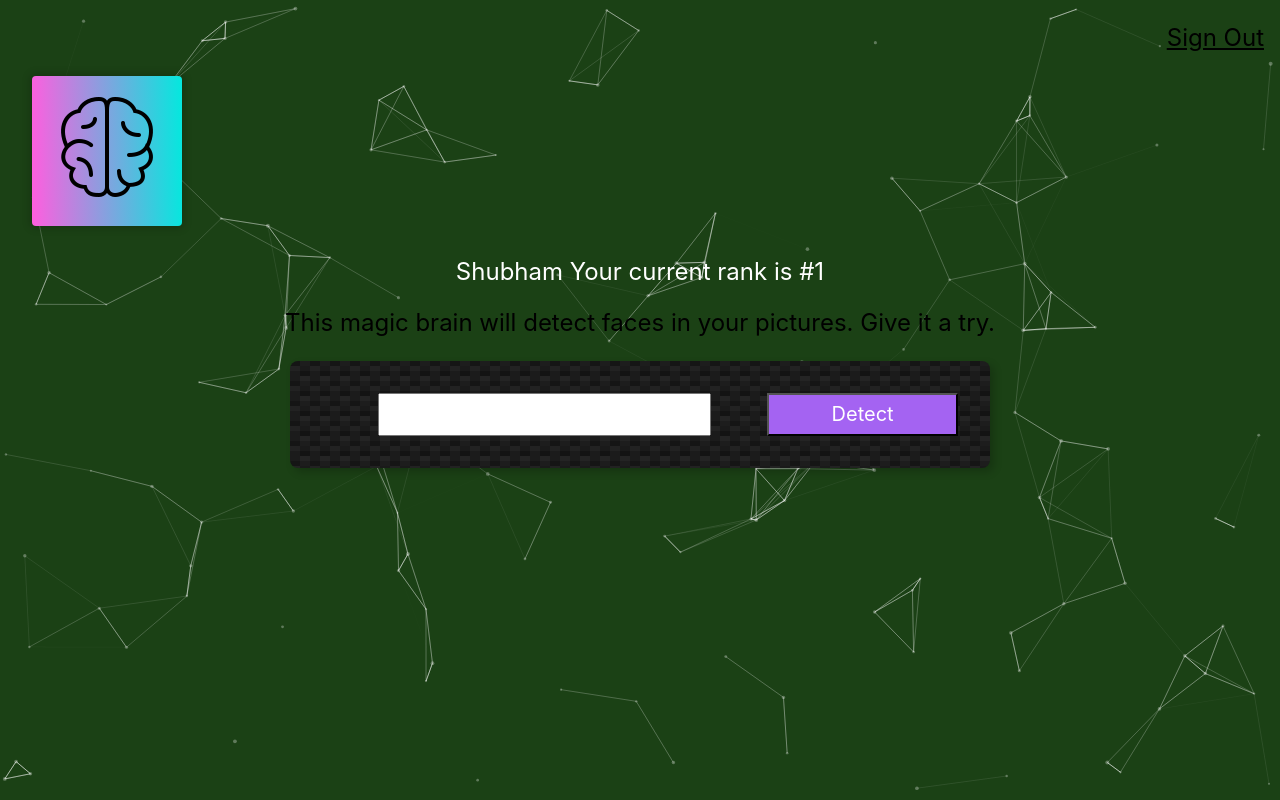
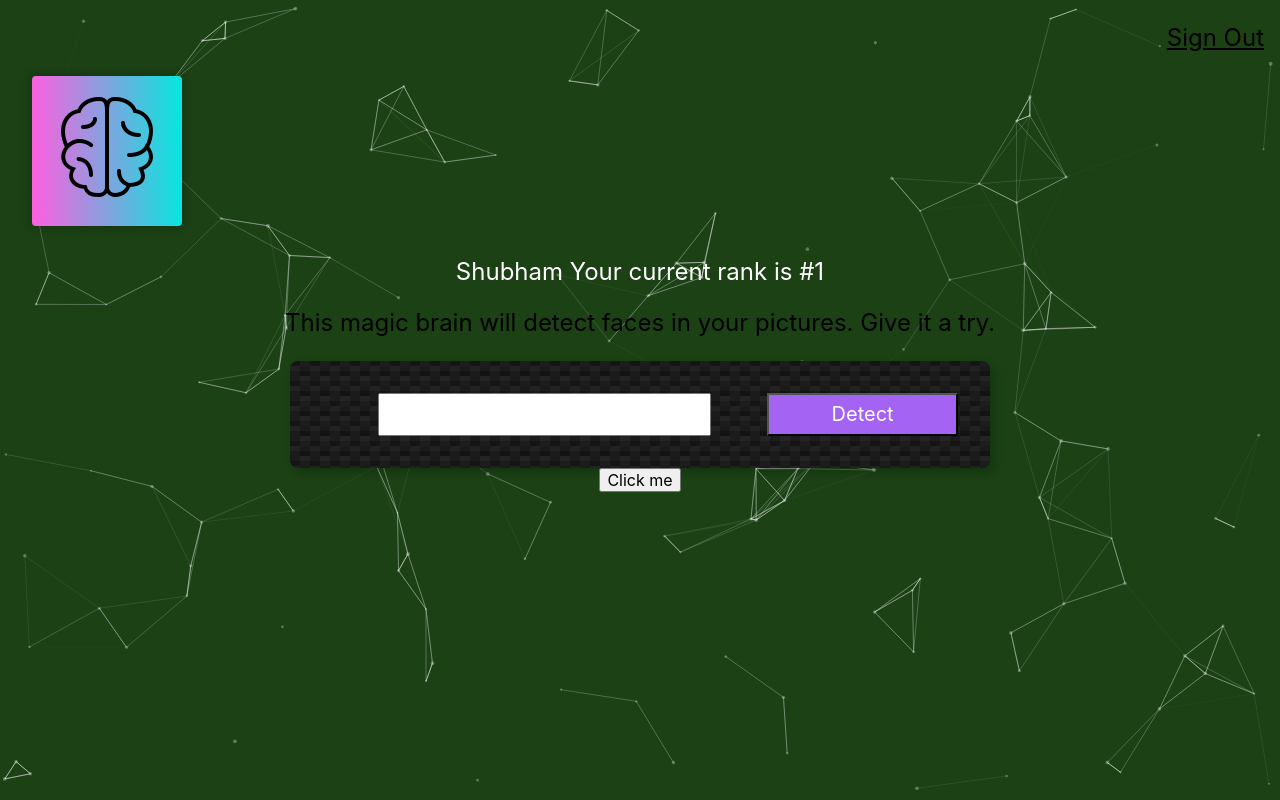
Before and after one commit to shubhamuni/smart_brain, a React (Create React App) app: page / in a window 1280 px wide. Built offline with nearby package versions, Linux system fonts and the light colour scheme.

Commit message:
button check

```diff
--- a/src/App.js
+++ b/src/App.js
@@ -111,6 +111,7 @@ function App() {
     <Logo/>
     <Rank/>
     <ImageLinkForm/>
+    <button onClick={this}>Click me</button>
     </div>
   );
 }
```
